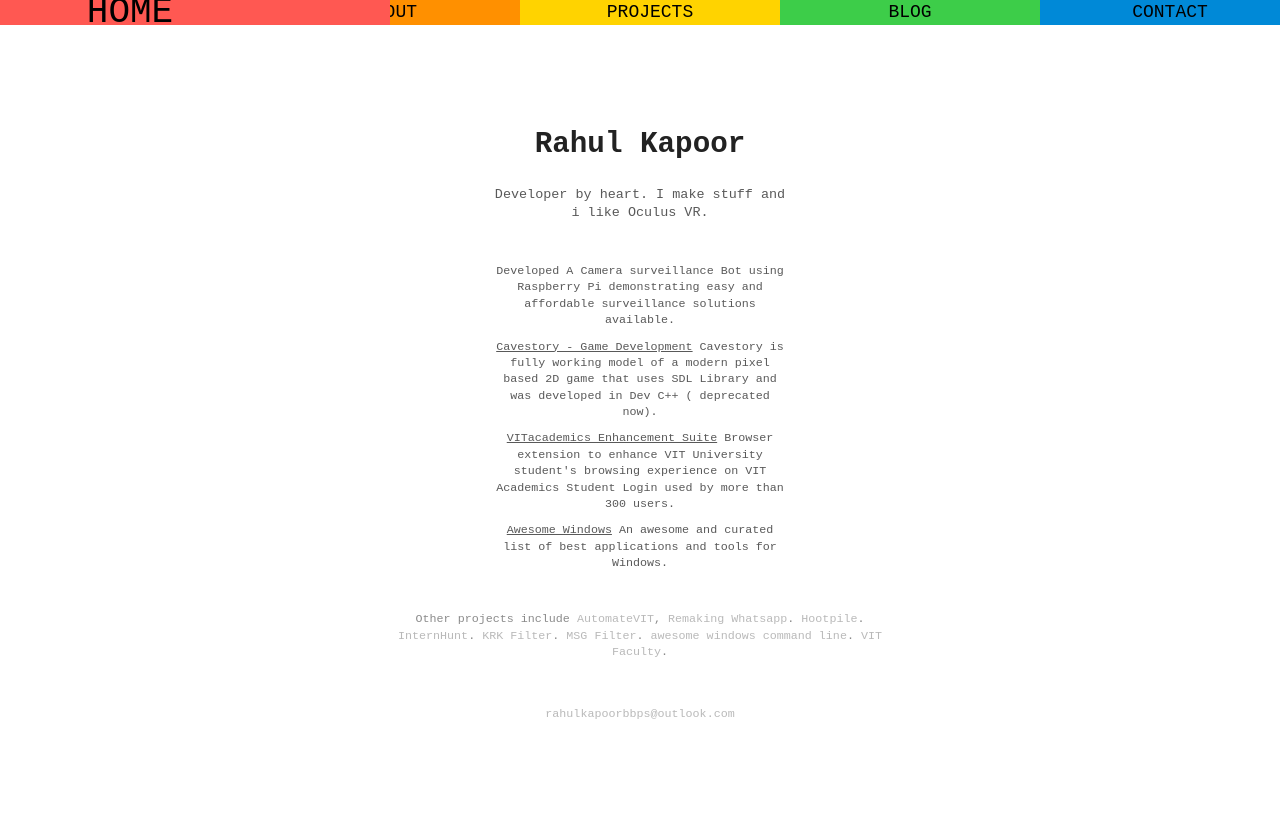
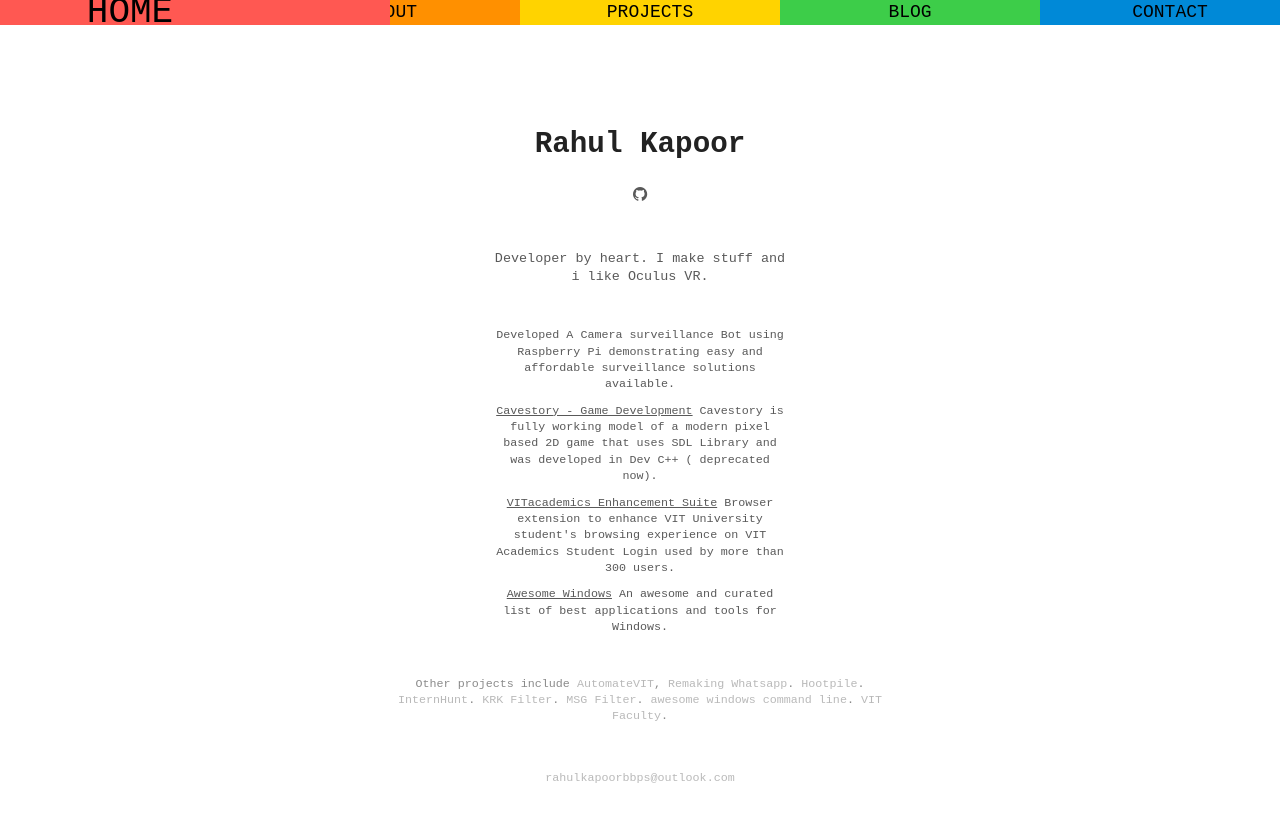
Before and after one commit to rahulkapoor90/rahulkapoor90.github.io, a Jekyll site: the page built from index.html, in a window 1280 px wide. Shown: the top 822 px of the page. Built offline with Jekyll 4.4.1, drawn with Linux system fonts in a browser that asks for light colours; nearby versions of some CDN libraries.

Commit message:
Social Links

```diff
--- a/_layouts/default.html
+++ b/_layouts/default.html
@@ -21,6 +21,7 @@
 <meta name="msapplication-TileColor" content="#ffffff">
 <meta name="msapplication-TileImage" content="/images/ms-icon-144x144.png">
 <meta name="theme-color" content="#ffffff">
+	<link rel="stylesheet" href="//maxcdn.bootstrapcdn.com/font-awesome/4.3.0/css/font-awesome.min.css">
             <link rel="stylesheet" href="/stylesheets/normalize.css">
 			<!-- link to main stylesheet -->
 			<link rel="stylesheet" type="text/css" href="/stylesheets/main.css">
--- a/index.html
+++ b/index.html
@@ -7,6 +7,7 @@
         </div>
 
         <div id="projects">
+        <p><i class="fa fa-github" aria-hidden="true"></i></p><br>
            <p>Developer by heart. I make stuff and i like Oculus VR. </p><br>
             <ul>
                 <li>Developed A Camera surveillance Bot using Raspberry Pi demonstrating easy and affordable surveillance solutions available.</li>
```
